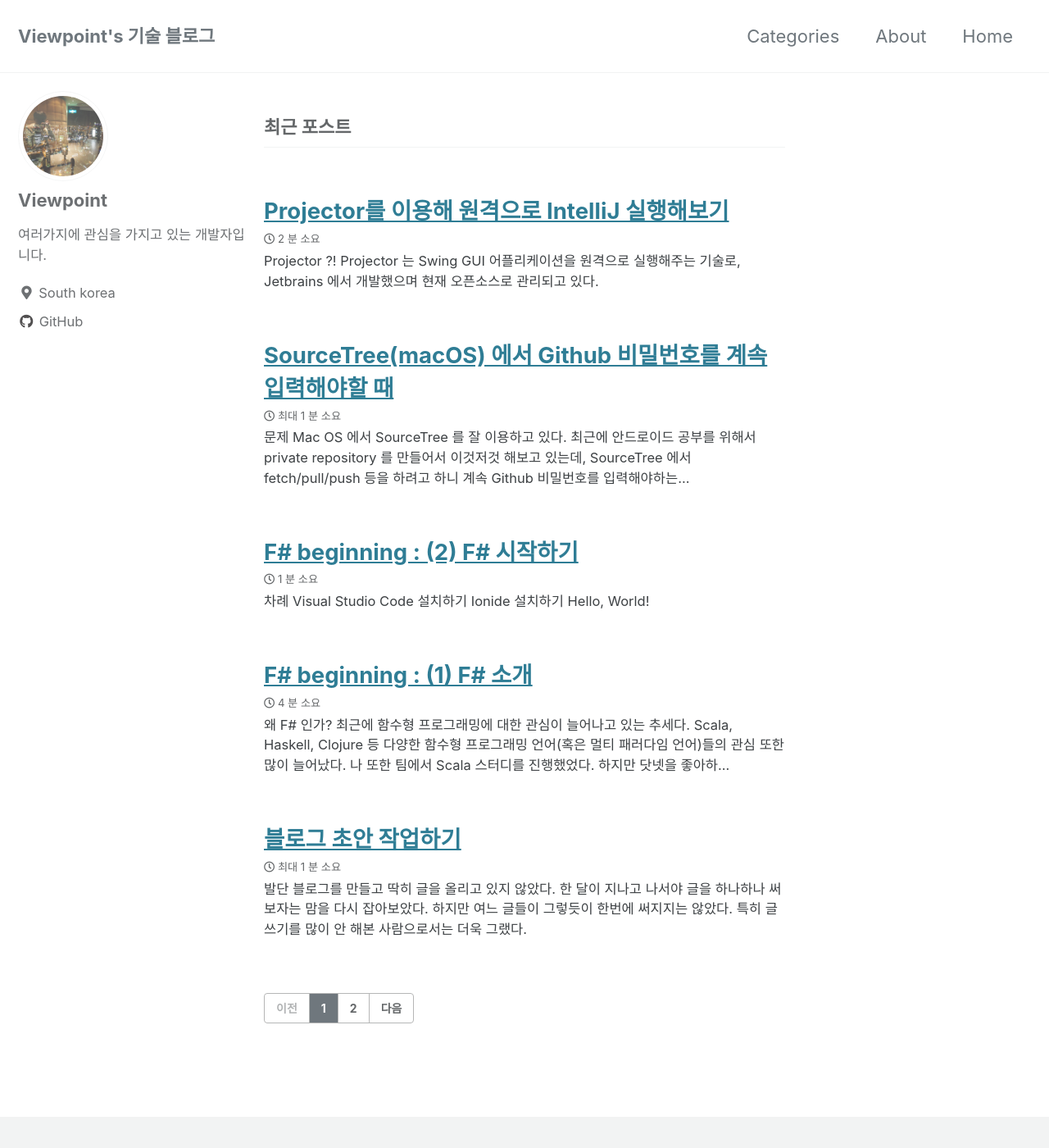
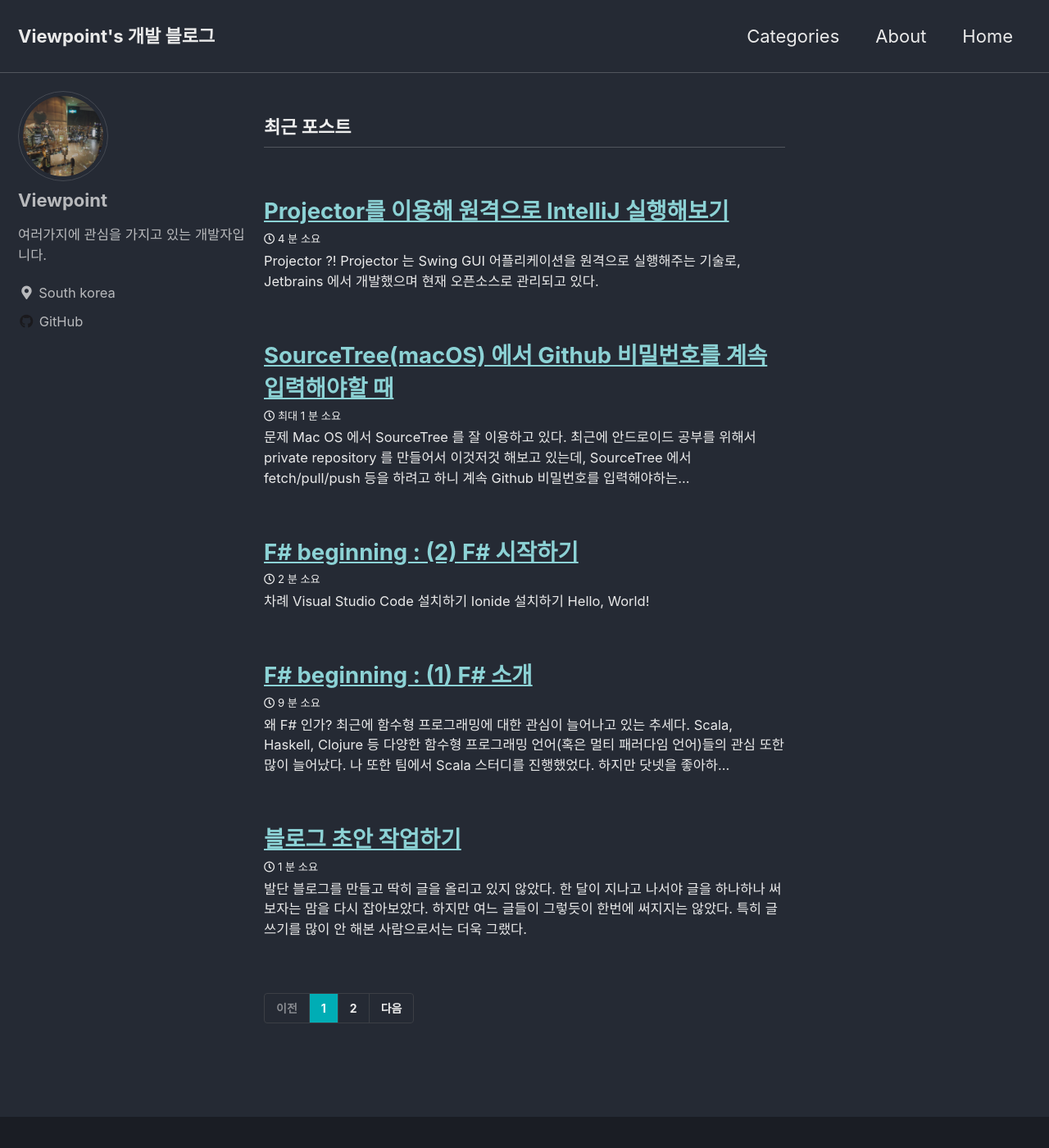
Before and after one commit to hide1202/hide1202.github.io, a Jekyll site: the page built from index.html, in a window 1280 px wide and 1400 px high. Shown: the whole window at 82% size. Built offline with Jekyll 4.4.1, drawn with Linux system fonts in a browser that asks for light colours; cached includes are drawn as plain includes; the list of posts is cut into pages by our own code; part of the change alters nothing that is shown.

Commit message:
Update config

```diff
--- a/_config.yml
+++ b/_config.yml
@@ -12,14 +12,14 @@
 
 # theme                  : "minimal-mistakes-jekyll"
 # remote_theme           : "mmistakes/minimal-mistakes"
-minimal_mistakes_skin    : "default" # "air", "aqua", "contrast", "dark", "dirt", "neon", "mint", "plum", "sunrise"
+minimal_mistakes_skin    : "dark" # "air", "aqua", "contrast", "dark", "dirt", "neon", "mint", "plum", "sunrise"
 
 # Site Settings
 locale                   : "ko"
-title                    : "Viewpoint's 기술 블로그"
+title                    : "Viewpoint's 개발 블로그"
 title_separator          : "-"
 name                     : "Viewpoint"
-description              : "An amazing website."
+description              : "이런저런 개발에 대한 이야기를 하는 블로그입니다"
 url                      : "https://hide1202.github.io"
 baseurl                  : # the subpath of your site, e.g. "/blog"
 repository               : "hide1202/hide1202.github.io"
@@ -27,7 +27,7 @@ teaser                   : # path of fallback teaser image, e.g. "/assets/images
 logo                     : # path of logo image to display in the masthead, e.g. "/assets/images/88x88.png"
 masthead_title           : # overrides the website title displayed in the masthead, use " " for no title
 # breadcrumbs            : false # true, false (default)
-words_per_minute         : 200
+words_per_minute         : 100
 comments:
   provider               : # false (default), "disqus", "discourse", "facebook", "staticman", "staticman_v2", "utterances", "custom"
   disqus:
```
